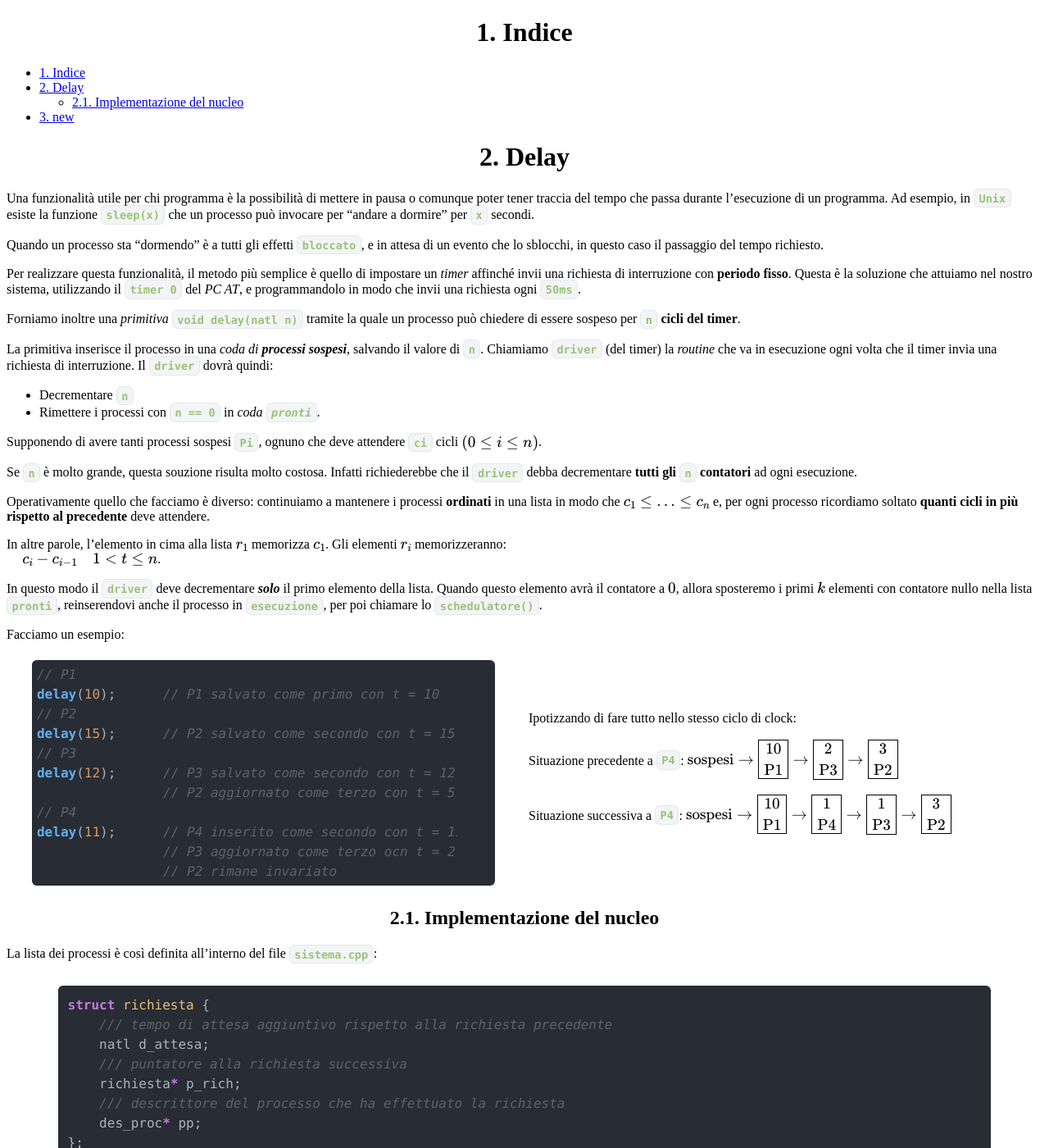
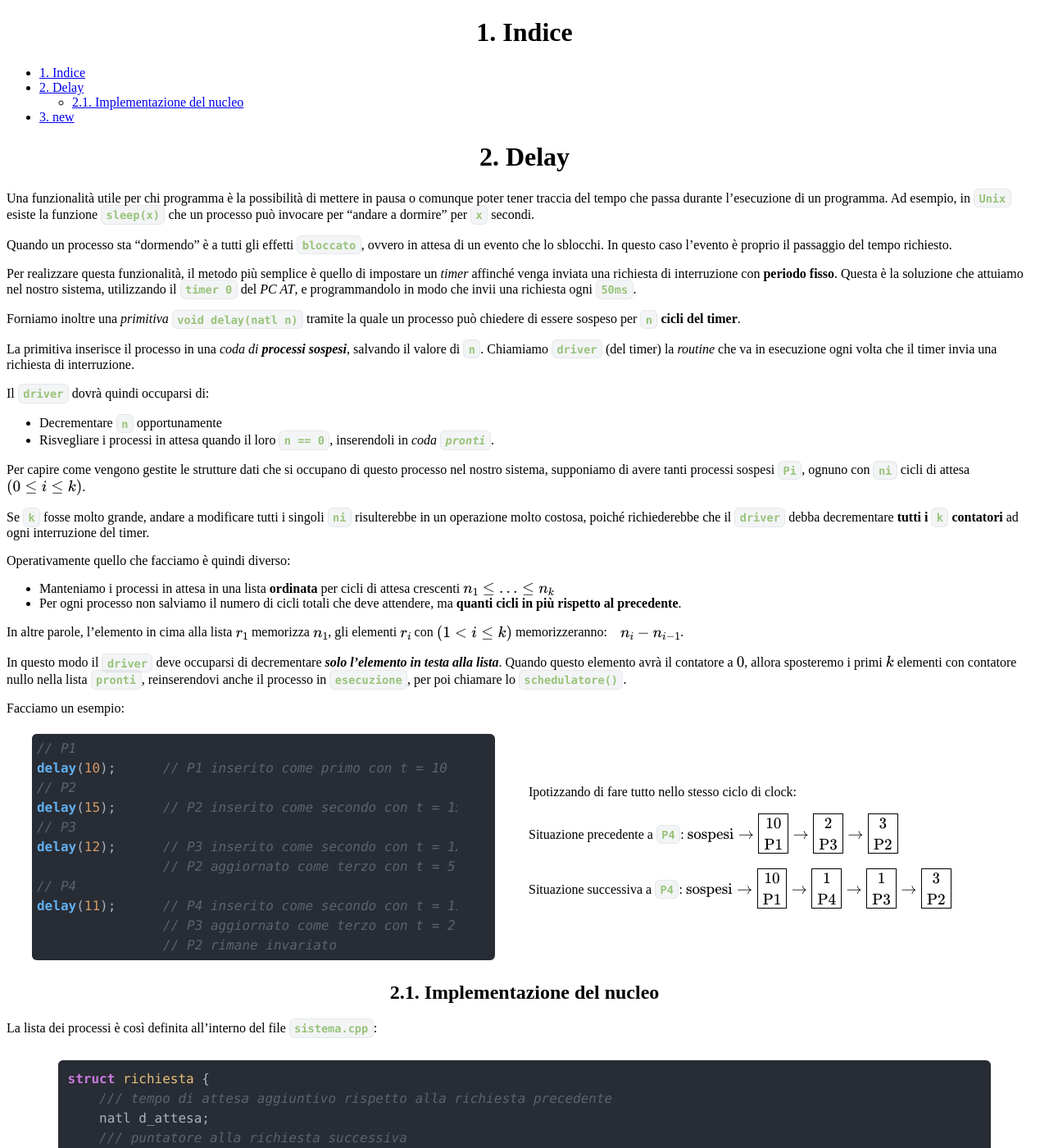
Before and after one commit to Gabriele-D-Cambria/Appunti-Calcolatori-Elettronici-2024-2025, a Jekyll site: the page built from Delay e new.md, in a window 1280 px wide and 1400 px high. Shown: the whole window at 82% size. Built offline with Jekyll 4.4.1, drawn with Linux system fonts in a browser that asks for light colours; nearby versions of some CDN libraries; our own code applies the rules of GitHub Pages for plain Markdown files; some of the changed text lies outside the part shown.

Commit message:
Miglioramenti di chiarezza e correzioni di refusi nel documento "Delay e new"

````diff
--- a/Delay e new.md
+++ b/Delay e new.md
@@ -5,36 +5,38 @@
 	- [2.1. Implementazione del nucleo](#21-implementazione-del-nucleo)
 - [3. new](#3-new)
 
+<div class="stop"></div>
 
 # 2. Delay
 
 Una funzionalità utile per chi programma è la possibilità di mettere in pausa o comunque poter tener traccia del tempo che passa durante l'esecuzione di un programma.
 Ad esempio, in `Unix` esiste la funzione `sleep(x)` che un processo può invocare per "andare a dormire" per `x` secondi.
 
-Quando un processo sta "dormendo" è a tutti gli effetti `bloccato`, e in attesa di un evento che lo sblocchi, in questo caso il passaggio del tempo richiesto.
+Quando un processo sta "dormendo" è a tutti gli effetti `bloccato`, ovvero in attesa di un evento che lo sblocchi. In questo caso l'evento è proprio il passaggio del tempo richiesto.
 
-Per realizzare questa funzionalità, il metodo più semplice è quello di impostare un _timer_ affinché invii una richiesta di interruzione con **periodo fisso**.
+Per realizzare questa funzionalità, il metodo più semplice è quello di impostare un _timer_ affinché venga inviata una richiesta di interruzione con **periodo fisso**.
 Questa è la soluzione che attuiamo nel nostro sistema, utilizzando il `timer 0` del _PC AT_, e programmandolo in modo che invii una richiesta ogni `50ms`.
 
 Forniamo inoltre una _primitiva_ `void delay(natl n)` tramite la quale un processo può chiedere di essere sospeso per `n` **cicli del timer**.
 
 La primitiva inserisce il processo in una _coda di **processi sospesi**_, salvando il valore di `n`.
 Chiamiamo `driver` (del timer) la _routine_ che va in esecuzione ogni volta che il timer invia una richiesta di interruzione.
-Il `driver` dovrà quindi:
-- Decrementare `n`
-- Rimettere i processi con `n == 0` in _coda `pronti`_.
 
-Supponendo di avere tanti processi sospesi `Pi`, ognuno che deve attendere `ci` cicli $(0 \le i \le n)$.
+Il `driver` dovrà quindi occuparsi di:
+- Decrementare `n` opportunamente
+- Risvegliare i processi in attesa quando il loro `n == 0`, inserendoli in _coda `pronti`_.
 
-Se `n` è molto grande, questa souzione risulta molto costosa.
-Infatti richiederebbe che il `driver` debba decrementare **tutti gli `n` contatori** ad ogni esecuzione.
+Per capire come vengono gestite le strutture dati che si occupano di questo processo nel nostro sistema, supponiamo di avere tanti processi sospesi `Pi`, ognuno con `ni` cicli di attesa $(0 \le i \le k)$.
 
-Operativamente quello che facciamo è diverso: continuiamo a mantenere i processi **ordinati** in una lista in modo che $c_1 \le ... \le c_n$ e, per ogni processo ricordiamo soltato **quanti cicli in più rispetto al precedente** deve attendere.
+Se `k` fosse molto grande, andare a modificare tutti i singoli `ni` risulterebbe in un operazione molto costosa, poiché richiederebbe che il `driver` debba decrementare **tutti i `k` contatori** ad ogni interruzione del timer.
 
-In altre parole, l'elemento in cima alla lista $r_1$ memorizza $c_1$.
-Gli elementi $r_i$ memorizzeranno: $\quad c_i - c_{i-1} \quad 1<t\le n$.
+Operativamente quello che facciamo è quindi diverso:
+- Manteniamo i processi in attesa in una lista **ordinata** per cicli di attesa crescenti $n_1 \le ... \le n_k$
+- Per ogni processo non salviamo il numero di cicli totali che deve attendere, ma **quanti cicli in più rispetto al precedente**.
 
-In questo modo il `driver` deve decrementare **_solo_** il primo elemento della lista.
+In altre parole, l'elemento in cima alla lista $r_1$ memorizza $n_1$, gli elementi $r_i$ con $(1 < i \le k)$ memorizzeranno:&emsp;$n_i - n_{i-1}$.
+
+In questo modo il `driver` deve occuparsi di decrementare **_solo l'elemento in testa alla lista_**.
 Quando questo elemento avrà il contatore a $0$, allora sposteremo i primi $k$ elementi con contatore nullo nella lista `pronti`, reinserendovi anche il processo in `esecuzione`, per poi chiamare lo `schedulatore()`.
 
 Facciamo un esempio:
@@ -43,15 +45,15 @@ Facciamo un esempio:
 
 ```cpp
 // P1
-delay(10);		// P1 salvato come primo con t = 10
+delay(10);		// P1 inserito come primo con t = 10
 // P2
-delay(15);		// P2 salvato come secondo con t = 15 - 10 = 5
+delay(15);		// P2 inserito come secondo con t = 15 - 10 = 5
 // P3
-delay(12);		// P3 salvato come secondo con t = 12 - 10 = 2
+delay(12);		// P3 inserito come secondo con t = 12 - 10 = 2
 				// P2 aggiornato come terzo con t = 5-2 = 3
 // P4
 delay(11);		// P4 inserito come secondo con t = 11 - 10 = 1
-				// P3 aggiornato come terzo ocn t = 2 - 1 = 1
+				// P3 aggiornato come terzo con t = 2 - 1 = 1
 				// P2 rimane invariato
 ```
 </div>
@@ -160,8 +162,7 @@ a_delay:
 </div>
 
 ```cpp
-extern "C" void c_delay(natl n)
-{
+extern "C" void c_delay(natl n) {
 	// caso particolare:
     // se n è 0 non facciamo niente
 	if (!n)
@@ -209,8 +210,7 @@ driver_td:
 
 `sistema.cpp`
 ```cpp
-extern "C" void c_driver_td(void)
-{
+extern "C" void c_driver_td(void) {
     inspronti();
 
 	if (sospesi != nullptr) {
@@ -231,8 +231,8 @@ extern "C" void c_driver_td(void)
 </div>
 </div>
 
-Un'altra  sostanziale differenza è che _nessuno esegue attivamente il `driver`_.
-Infatti l'unico candidato non lo ha fatto volontariamente, e probabilmente non è nemmeno interessato a ciò che il `driver` deve fare.
+Un'altra sostanziale differenza rispetto alle normali primitive, è che _nessuno esegue attivamente il `driver`_.
+Infatti il processo che lo esegue **non lo ha fatto volontariamente**, ma è stato interrotto dall'evento. È persino probabile che il processo non sia nemmeno interessato a ciò che il `driver` deve fare.
 
 # 3. new
 
@@ -246,7 +246,7 @@ Quando tutti sono stati caricati correttamente, la memoria viene liberata, e rim
 
 Mentre per la modalità sistema gli accessi all'`heap` sono atomici, in quanto le _interruzioni_ sono **disabilitate**, per quanto riguarda invece la modalità `utente`, poiché le _interruzioni_ sono qui attive, l'accesso ad esso rientra nel problema della **mutua esclusione**, risolvibile con un semaforo.
 
-Nel nostro nucleo gli operatori di `new` e `delete` si limitano a richiamare in modo appropriato `operator new` e `operator delete`, gli _overload_ forniti dalla `libce` si  limitano ad usare `alloc()`, `alloc_aligned()` e `dealloc()`.
+Nel nostro nucleo gli operatori di `new` e `delete` si limitano a richiamare in modo appropriato gli _overload_ di `operator new` e `operator delete` forniti dalla `libce`. Questi si limitano ad usare in maniera opportuna `alloc()`, `alloc_aligned()` e `dealloc()`.
 
 ```cpp
 /* libce.h */
@@ -256,22 +256,19 @@ void operator delete(void *p);
 ```
 ```cpp
 /* bare/new.cpp */
-void* operator new(size_t s)
-{
+void* operator new(size_t s) {
 	return alloc(s);
 }
 ```
 ```cpp
 /* bare/new_alligned.cpp */
-void* operator new(size_t s, std::align_val_t a)
-{
+void* operator new(size_t s, std::align_val_t a) {
 	return alloc_aligned(s, a);
 }
 ```
 ```cpp
 /* bare/delete.cpp */
-void operator delete(void *p)
-{
+void operator delete(void *p) {
 	dealloc(p);
 }
 ```
````
Also changed, not shown: other parts of Delay e new.md (+2 -2 lines).
